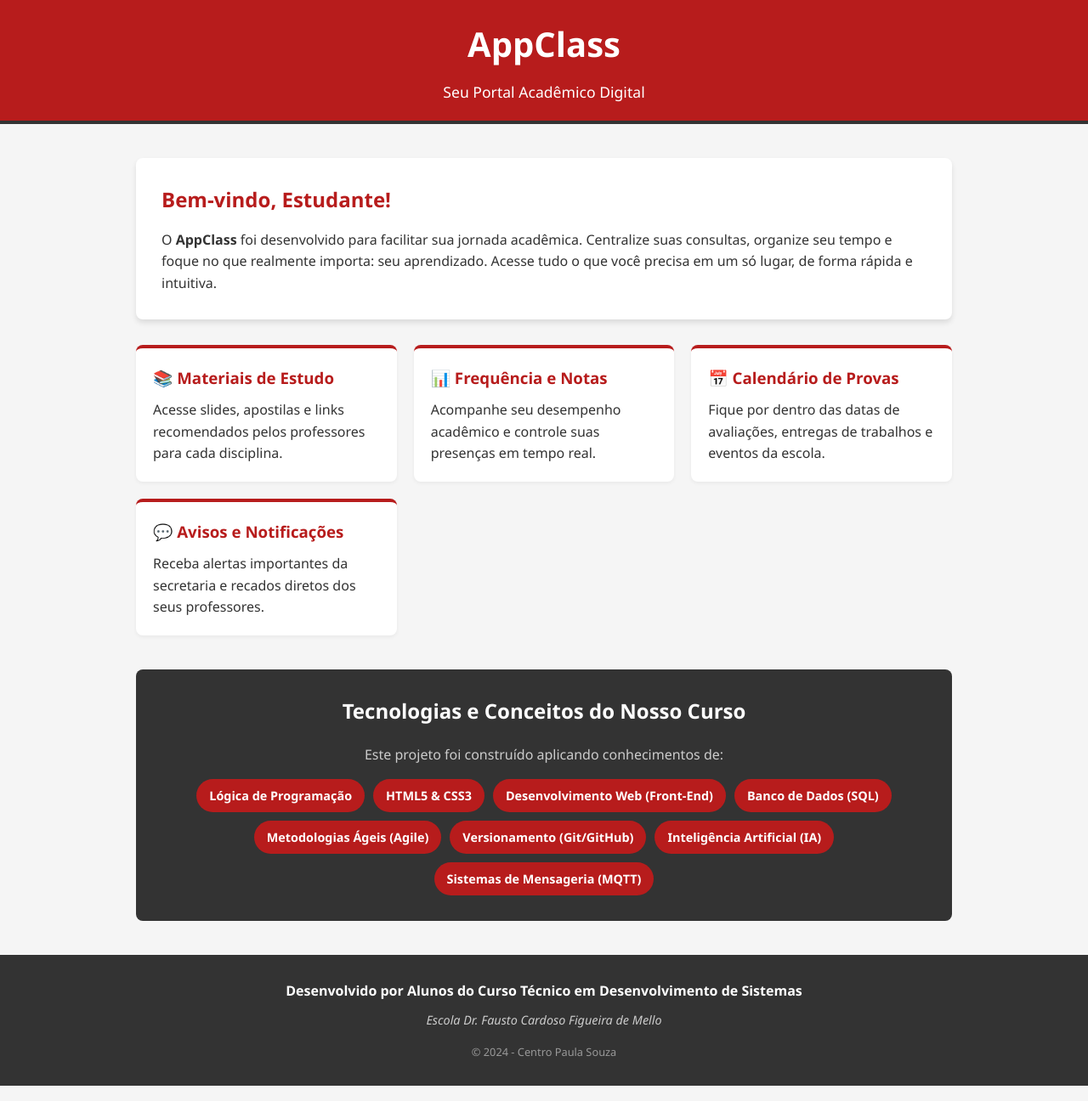
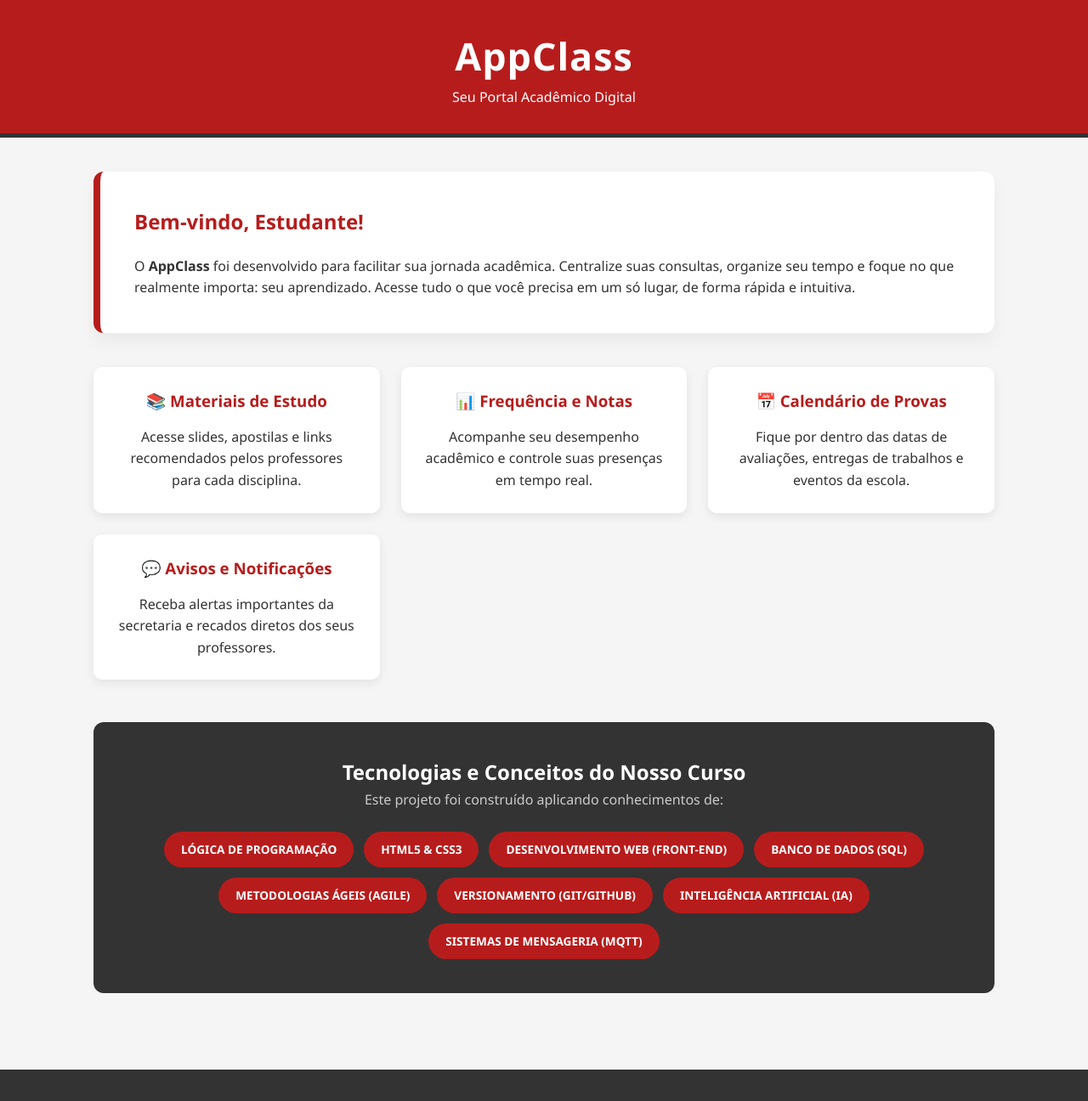
Before and after one commit to sandro-alves/2025-1, a plain HTML site: page index.html in a window 1280 px wide. Shown: the top 1296 px of the page at 85% size. Drawn offline with Linux system fonts and the light colour scheme.

Commit message:
Separa estilo para o css
retira o estilo da página index.html e adiciona link para o arquivo css.

```diff
--- a/index.html
+++ b/index.html
@@ -4,145 +4,7 @@
     <meta charset="UTF-8">
     <meta name="viewport" content="width=device-width, initial-scale=1.0">
     <title>Bem-vindo ao AppClass | Centro Paula Souza</title>
-    <style>
-        /* --- Reset e Estilos Gerais (Padrão de Cores CPS) --- */
-        * {
-            margin: 0;
-            padding: 0;
-            box-sizing: border-box;
-            font-family: 'Segoe UI', Tahoma, Geneva, Verdana, sans-serif;
-        }
-
-        body {
-            background-color: #F5F5F5; /* Cinza Claro de Fundo */
-            color: #333333; /* Cinza Escuro para Texto */
-            line-height: 1.6;
-        }
-
-        /* --- Cabeçalho (Header) --- */
-        header {
-            background-color: #B71C1C; /* Vermelho Institucional CPS */
-            color: #FFFFFF;
-            padding: 20px 0;
-            text-align: center;
-            border-bottom: 4px solid #333333;
-        }
-
-        header h1 {
-            font-size: 2.5rem;
-            margin-bottom: 10px;
-        }
-
-        header p {
-            font-size: 1.1rem;
-            font-weight: 300;
-        }
-
-        /* --- Conteúdo Principal (Main) --- */
-        main {
-            max-width: 1000px;
-            margin: 40px auto;
-            padding: 0 20px;
-        }
-
-        /* Seção Sobre */
-        .sobre {
-            background-color: #FFFFFF;
-            padding: 30px;
-            border-radius: 8px;
-            box-shadow: 0 4px 6px rgba(0,0,0,0.1);
-            margin-bottom: 30px;
-        }
-
-        .sobre h2 {
-            color: #B71C1C;
-            margin-bottom: 15px;
-        }
-
-        /* Seção Funcionalidades (Grid) */
-        .funcionalidades {
-            display: grid;
-            grid-template-columns: repeat(auto-fit, minmax(280px, 1fr));
-            gap: 20px;
-            margin-bottom: 40px;
-        }
-
-        .card {
-            background-color: #FFFFFF;
-            padding: 20px;
-            border-radius: 8px;
-            border-top: 4px solid #B71C1C;
-            box-shadow: 0 2px 4px rgba(0,0,0,0.05);
-            transition: transform 0.2s;
-        }
-
-        .card:hover {
-            transform: translateY(-5px);
-        }
-
-        .card h3 {
-            color: #B71C1C;
-            margin-bottom: 10px;
-        }
-
-        /* Seção Componentes Técnicos do Currículo */
-        .curriculo {
-            background-color: #333333;
-            color: #FFFFFF;
-            padding: 30px;
-            border-radius: 8px;
-            margin-bottom: 40px;
-        }
-
-        .curriculo h2 {
-            color: #FFFFFF;
-            text-align: center;
-            margin-bottom: 20px;
-        }
-
-        .tags-container {
-            display: flex;
-            flex-wrap: wrap;
-            gap: 10px;
-            justify-content: center;
-        }
-
-        .tag {
-            background-color: #B71C1C;
-            color: #FFFFFF;
-            padding: 8px 15px;
-            border-radius: 20px;
-            font-size: 0.9rem;
-            font-weight: bold;
-        }
-
-        /* --- Rodapé (Footer) --- */
-        footer {
-            background-color: #333333;
-            color: #FFFFFF;
-            text-align: center;
-            padding: 30px 20px;
-            margin-top: auto;
-        }
-
-        footer .creditos {
-            font-weight: bold;
-            color: #FFFFFF;
-            margin-bottom: 10px;
-        }
-
-        footer .escola {
-            font-style: italic;
-            font-size: 0.9rem;
-            color: #CCCCCC;
-        }
-
-        /* --- Responsividade --- */
-        @media (max-width: 600px) {
-            header h1 { font-size: 2rem; }
-            main { margin: 20px auto; }
-        }
-    </style>
+    <link rel="stylesheet" href="style.css">
 </head>
 <body>
 
```
